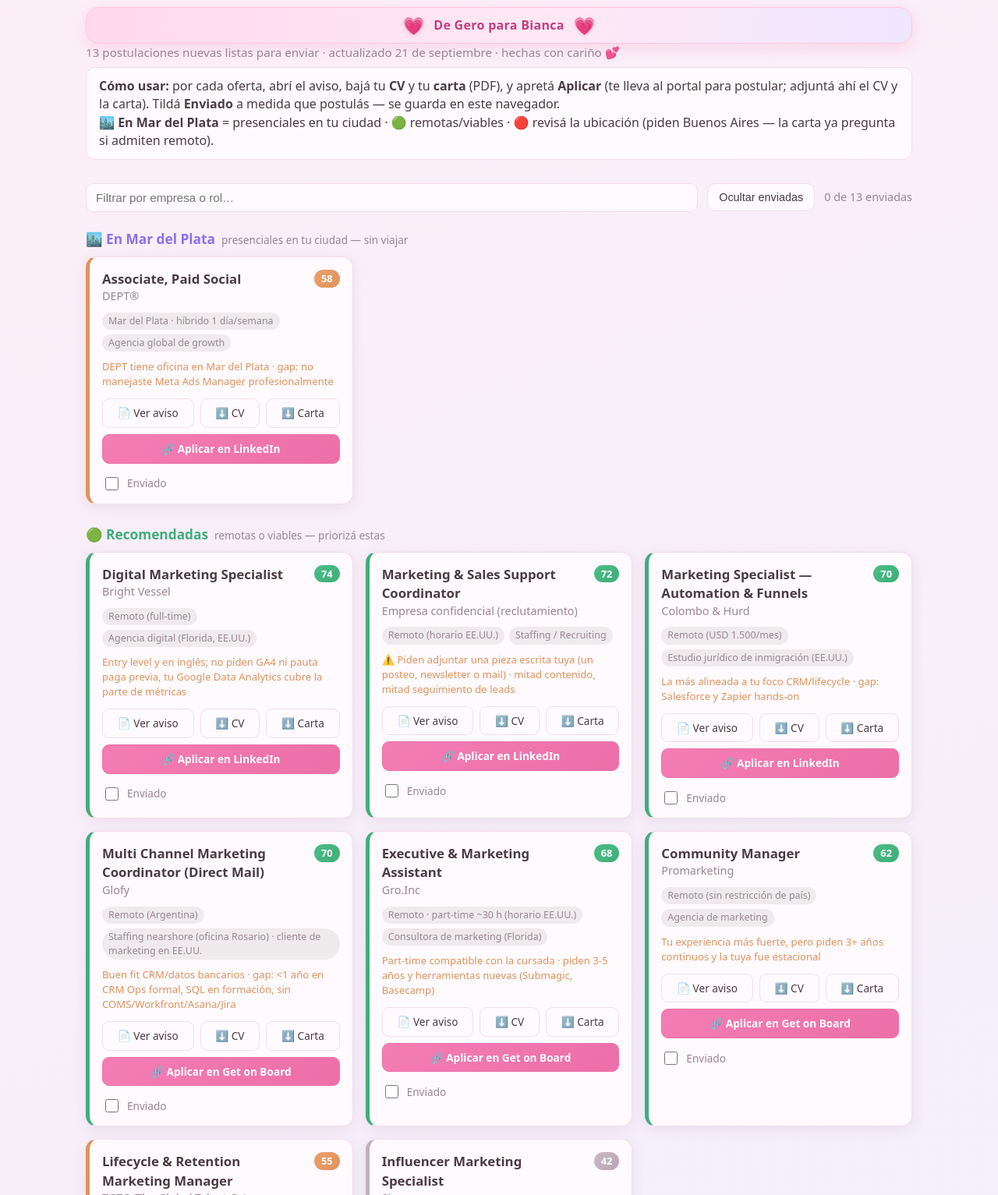
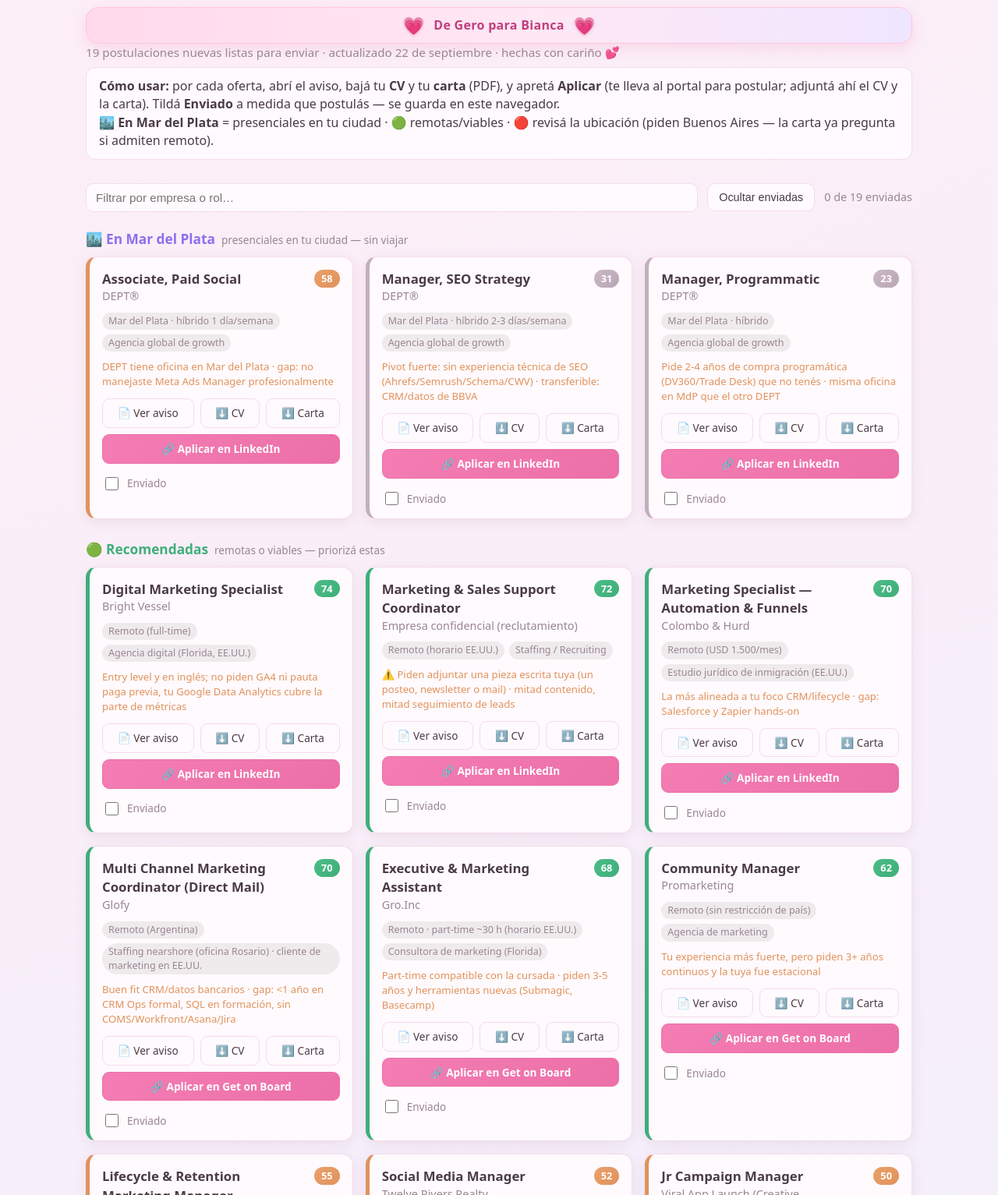
Before and after one commit to GeronimoDiClemente/postulaciones-bianca, a plain HTML site: page index.html in a window 1280 px wide. Shown: the part 67-1600 px from the top of the page at 78% size. Drawn offline with Linux system fonts and the light colour scheme.

Commit message:
feat: agregar 6 postulaciones (DEPT SEO, DEPT Programmatic, BBVA, Alsea, Twelve Rivers, Viral App Launch)

```diff
--- a/index.html
+++ b/index.html
@@ -57,7 +57,7 @@
 <header>
   <h1>💌 Postulaciones de Bianca Dondero</h1>
   <div class="dedication"><span class="heart">💗</span> De Gero para Bianca <span class="heart">💗</span></div>
-  <div class="sub"><span id="ncount">13</span> postulaciones nuevas listas para enviar · actualizado 21 de septiembre · hechas con cariño 💕</div>
+  <div class="sub"><span id="ncount">13</span> postulaciones nuevas listas para enviar · actualizado 22 de septiembre · hechas con cariño 💕</div>
   <div class="howto">
     <b>Cómo usar:</b> por cada oferta, abrí el aviso, bajá tu <b>CV</b> y tu <b>carta</b> (PDF),
     y apretá <b>Aplicar</b> (te lleva al portal para postular; adjuntá ahí el CV y la carta).
@@ -80,7 +80,7 @@
   <h2 class="grouphead reach">🔴 Reach / ubicación o seniority a confirmar <span>piden más años o una ubicación puntual; postulá si igual te interesan</span></h2>
   <main class="grid" id="grid-reach"></main>
 </div>
-<footer>Hecho por Gero para Bianca <span class="fh">♥</span> · actualizado 2026-09-21 · 13 postulaciones nuevas</footer>
+<footer>Hecho por Gero para Bianca <span class="fh">♥</span> · actualizado 2026-09-22 · 19 postulaciones nuevas</footer>
 
 <script>
 const APPS = [
@@ -96,7 +96,13 @@
   {slug:"msf_performance", co:"M\u00e9dicos Sin Fronteras LAT", role:"Analista de Performance (Marketing Digital)", fit:42, loc:"H\u00edbrido Buenos Aires (confirmar)", sector:"ONG humanitaria", src:"https://www.linkedin.com/jobs/view/4463131033/", cv:"cv/main_msf_performance.pdf", cover:"cover_letters/cover_msf_performance.pdf", flag:"\u23f0 Cierra el 24/09 \u00b7 piden 2 a\u00f1os de pauta paga (Meta/Google Ads) y piden aspiraciones salariales"},
   {slug:"xometry_crm_salesops", co:"Xometry", role:"CRM & Sales Operations Specialist", fit:38, loc:"Gran Buenos Aires (confirmar remoto)", sector:"Marketplace industrial (NASDAQ)", src:"https://www.linkedin.com/jobs/view/4463507225/", cv:"cv/main_xometry_crm_salesops.pdf", cover:"cover_letters/cover_xometry_crm_salesops.pdf", flag:"Piden Salesforce experto + ZoomInfo/Sales Navigator \u00b7 postul\u00e1 solo si confirman remoto"},
   {slug:"tgtc_lifecycle_retention", co:"TGTC (The Global Talent Co)", role:"Lifecycle & Retention Marketing Manager", fit:55, loc:"Remoto (full-time)", sector:"Staffing \u00b7 cliente DTC salud y bienestar (no revelado)", src:"https://www.linkedin.com/jobs/view/4466479596/", cv:"cv/main_tgtc_lifecycle_retention.pdf", cover:"cover_letters/cover_tgtc_lifecycle_retention.pdf", flag:"Piden Shopify hands-on (excluyente) y Klaviyo que todav\u00eda no ten\u00e9s \u00b7 el resto (CRM/retenci\u00f3n/lifecycle) encaja bien"},
-  {slug:"glofy_marketing_coordinator", co:"Glofy", role:"Multi Channel Marketing Coordinator (Direct Mail)", fit:70, loc:"Remoto (Argentina)", sector:"Staffing nearshore (oficina Rosario) \u00b7 cliente de marketing en EE.UU.", src:"https://www.getonbrd.com/jobs/digital-marketing/marketing-operations-coordinator-direct-mail-glofy-remote", cv:"cv/main_glofy_marketing_coordinator.pdf", cover:"cover_letters/cover_glofy_marketing_coordinator.pdf", flag:"Buen fit CRM/datos bancarios \u00b7 gap: <1 a\u00f1o en CRM Ops formal, SQL en formaci\u00f3n, sin COMS/Workfront/Asana/Jira"}
+  {slug:"glofy_marketing_coordinator", co:"Glofy", role:"Multi Channel Marketing Coordinator (Direct Mail)", fit:70, loc:"Remoto (Argentina)", sector:"Staffing nearshore (oficina Rosario) \u00b7 cliente de marketing en EE.UU.", src:"https://www.getonbrd.com/jobs/digital-marketing/marketing-operations-coordinator-direct-mail-glofy-remote", cv:"cv/main_glofy_marketing_coordinator.pdf", cover:"cover_letters/cover_glofy_marketing_coordinator.pdf", flag:"Buen fit CRM/datos bancarios \u00b7 gap: <1 a\u00f1o en CRM Ops formal, SQL en formaci\u00f3n, sin COMS/Workfront/Asana/Jira"},
+  {slug:"twelverivers_social_media", co:"Twelve Rivers Realty", role:"Social Media Manager", fit:52, loc:"Remoto (LatAm, superposici\u00f3n US Central)", sector:"Real Estate (mercado de Austin, EE.UU.)", src:"https://www.getonbrd.com/jobs/marketing-digital/social-media-manager-twelve-rivers-realty-remote", cv:"cv/main_twelverivers_social_media.pdf", cover:"cover_letters/cover_twelverivers_social_media.pdf", flag:"Tu experiencia de Community Manager + real estate (Inmobiliatica) calzan directo \u00b7 gap: nunca manejaste LinkedIn de un fundador ni un show en vivo"},
+  {slug:"viralapplaunch_jr_campaign", co:"Viral App Launch (Creative Technologies Group)", role:"Jr Campaign Manager", fit:50, loc:"Remoto mundial (horario EE.UU. PST/EST)", sector:"Marketing Digital / Agencia (EE.UU.)", src:"https://www.getonbrd.com/jobs/digital-marketing/jr-campaign-manager-creative-technologies-group-llc-remote-723d", cv:"cv/main_viralapplaunch_jr_campaign.pdf", cover:"cover_letters/cover_viralapplaunch_jr_campaign.pdf", flag:"\u26a0\ufe0f Horario EE.UU. (PST/EST) = trabajar de madrugada en Argentina \u00b7 gap: Meta Ads Manager y 2 a\u00f1os de account management dedicado"},
+  {slug:"dept_seo_strategy", co:"DEPT\u00ae", role:"Manager, SEO Strategy", fit:31, loc:"Mar del Plata \u00b7 h\u00edbrido 2-3 d\u00edas/semana", sector:"Agencia global de growth", src:"https://www.linkedin.com/jobs/view/4466318758", cv:"cv/main_dept_seo_strategy.pdf", cover:"cover_letters/cover_dept_seo_strategy.pdf", flag:"Pivot fuerte: sin experiencia t\u00e9cnica de SEO (Ahrefs/Semrush/Schema/CWV) \u00b7 transferible: CRM/datos de BBVA"},
+  {slug:"dept_programmatic", co:"DEPT\u00ae", role:"Manager, Programmatic", fit:23, loc:"Mar del Plata \u00b7 h\u00edbrido", sector:"Agencia global de growth", src:"https://www.linkedin.com/jobs/view/4468830562", cv:"cv/main_dept_programmatic.pdf", cover:"cover_letters/cover_dept_programmatic.pdf", flag:"Pide 2-4 a\u00f1os de compra program\u00e1tica (DV360/Trade Desk) que no ten\u00e9s \u00b7 misma oficina en MdP que el otro DEPT"},
+  {slug:"bbva_crm_pymes", co:"BBVA en Argentina", role:"Analista Sr. CRM PYMES", fit:35, loc:"Buenos Aires (remoto seg\u00fan LinkedIn, a confirmar)", sector:"Banca / Servicios Financieros", src:"https://www.linkedin.com/jobs/view/4469225232", cv:"cv/main_bbva_crm_pymes.pdf", cover:"cover_letters/cover_bbva_crm_pymes.pdf", flag:"Ya sos empleada de BBVA \u2014 la carta lo usa a favor \u00b7 gap: 2 a\u00f1os de CRM + Salesforce Marketing Cloud + Jira, los tres excluyentes"},
+  {slug:"alsea_experiencia_digital", co:"Alsea", role:"Analista Ssr. de Experiencia Digital", fit:57, loc:"Buenos Aires Province (presencial, a confirmar)", sector:"Restaurantes / Food and Beverage (multimarca)", src:"https://www.linkedin.com/jobs/view/4466304545", cv:"cv/main_alsea_experiencia_digital.pdf", cover:"cover_letters/cover_alsea_experiencia_digital.pdf", flag:"Fuerte fit conceptual en fidelizaci\u00f3n/CRM v\u00eda BBVA \u00b7 presencial en Buenos Aires, no MdP \u2014 sin relocalizaci\u00f3n"}
 ];
 
 const esc = s => (s||"").replace(/[&<>"']/g,c=>({'&':'&amp;','<':'&lt;','>':'&gt;','"':'&quot;',"'":'&#39;'}[c]));
@@ -104,8 +110,8 @@
 const sent = JSON.parse(localStorage.getItem(KEY) || "{}");
 const cls = f => f>=60?"hi":f>=45?"mid":"lo";
 
-const MDP = new Set(["dept_paid_social"]);
-const REACH = new Set(["uala_own_media","assurant_email_mkt","msf_performance","xometry_crm_salesops"]);
+const MDP = new Set(["dept_paid_social","dept_seo_strategy","dept_programmatic"]);
+const REACH = new Set(["uala_own_media","assurant_email_mkt","msf_performance","xometry_crm_salesops","bbva_crm_pymes","alsea_experiencia_digital"]);
 function card(a){
   const isSent = !!sent[a.slug], c = cls(a.fit);
   const flag = a.flag ? `<div class="flag">${esc(a.flag)}</div>` : "";
```
Also changed, not shown: 12 other files.
